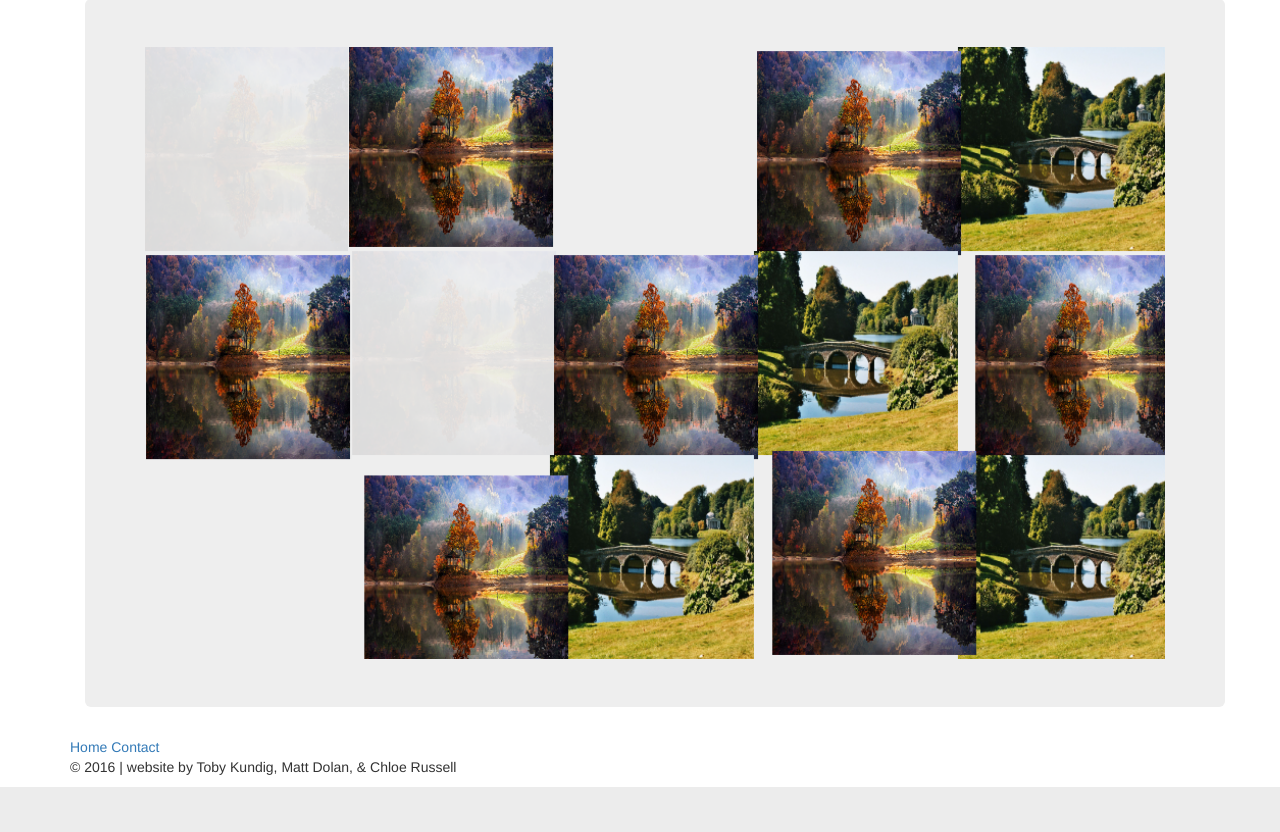
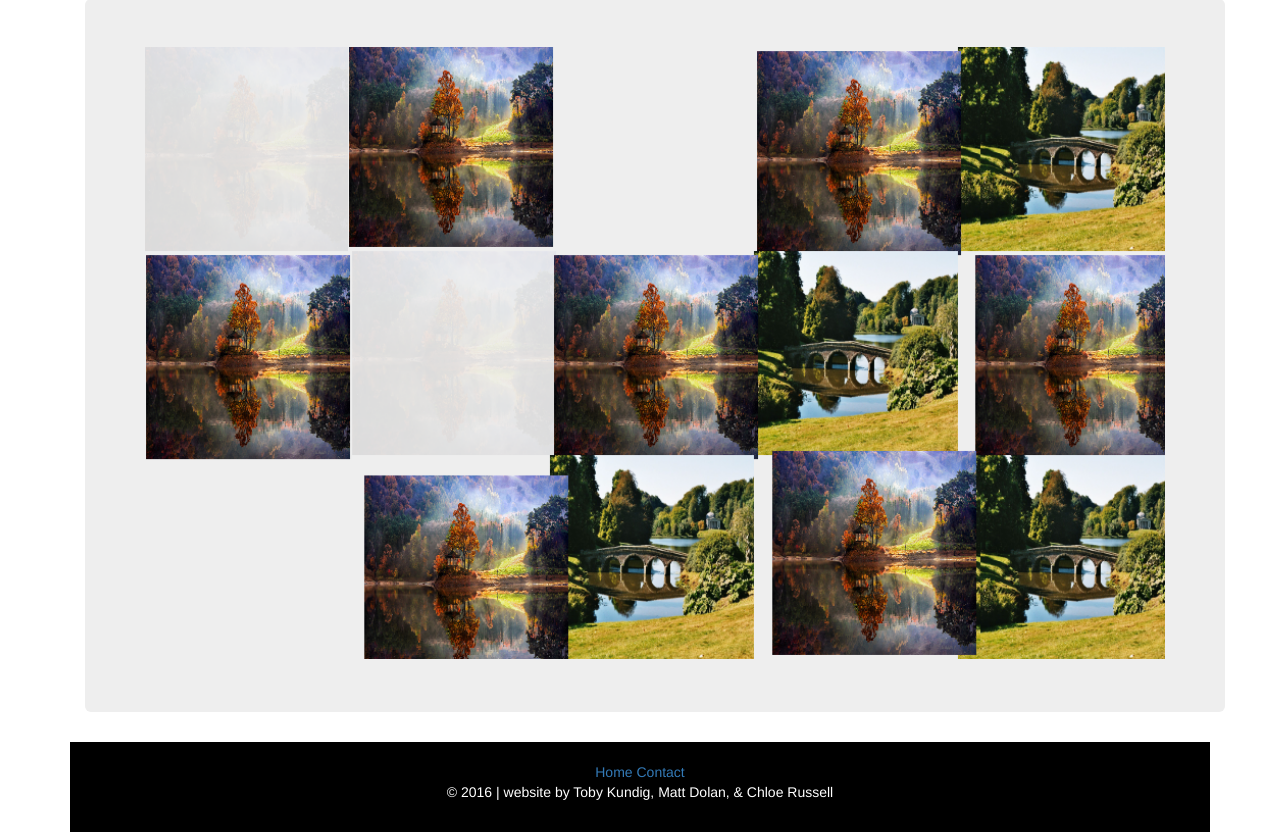
Before and after one commit to TobiasKundig/CSCI491Project, a Django app: page / in a window 1280 px wide. Shown: the part 73-905 px from the top of the page. Before the commit the page ends 860 px from the top, so only its background shows below. Run offline with Django 3.2, Linux system fonts and the light colour scheme; some libraries are stand-ins or nearby versions.

Commit message:
fixing footer

```diff
--- a/portfolio/static/src/pages/footer.html
+++ b/portfolio/static/src/pages/footer.html
@@ -6,7 +6,15 @@
     <title></title>
     <meta name="description" content="">
     <meta name="viewport" content="width=device-width, initial-scale=1">
-
+<style>
+    footer{
+        padding: 20px;
+        background-color: black;
+        color: white;
+        text-align: center;
+        clear: left;
+    }
+</style>
 </head>
 <body>
     <footer>
--- a/templates/portfolio/base.html
+++ b/templates/portfolio/base.html
@@ -12,24 +12,9 @@
         <meta name="viewport" content="width=device-width, initial-scale=1">
         {% endblock head_meta %}
 
-        <link rel="apple-touch-icon" href="apple-touch-icon.png">
-        <!-- Place favicon.ico in the root directory -->
+        <link rel="stylesheet" href="https://maxcdn.bootstrapcdn.com/bootstrap/3.3.7/css/bootstrap.min.css">
 
-        <link rel="stylesheet" href="https://maxcdn.bootstrapcdn.com/bootstrap/3.3.7/css/bootstrap.min.css">
-        <link rel="apple-touch-icon" href="{% static 'src/css/apple-touch-icon.png' %}">
-        <link rel="stylesheet" href="{% static 'src/css/main.css' %}">
-        <link rel="stylesheet" href="{% static 'src/css/header.css' %}">
-        <link rel="stylesheet" href="{% static 'src/css/footerStylesheet.css' %}">
-
-        <script src="{% static 'src/js/vendor/modernizr-2.8.3.min.js' %}"></script>
         <script src="https://ajax.googleapis.com/ajax/libs/jquery/1.12.4/jquery.min.js"></script>
-        <script>window.jQuery || document.write('<script src="../js/vendor/jquery-{{JQUERY_VERSION}}.min.js"><\/script>')</script>
-        <script src="{% static 'src/js/plugins.js' %}"></script>
-        <script src="{% static 'src/js/main.js' %}"></script>
-
-
-        <link rel="stylesheet" href="{% static 'src/css/style.css' %}">
-        <link rel="stylesheet" href="{% static 'src/style/avgrund.css' %}">
 
         <title>MyWork | {% block title %}Home {% endblock title %}</title>
 
@@ -93,9 +78,7 @@
     <script>
             $("#footer").load("{% static 'src/pages/footer.html' %}");
     </script>
-    <script>window.jQuery || document.write('<script src="js/vendor/jquery-{{JQUERY_VERSION}}.min.js"><\/script>')</script>
-    <script src="{% static 'src/js/plugins.js' %}"></script>
-    <script src="{% static 'src/js/main.js' %}"></script>
+
     <!-- Google Analytics: change UA-XXXXX-X to be your site's ID. -->
     <script>
         (function(b,o,i,l,e,r){b.GoogleAnalyticsObject=l;b[l]||(b[l]=
```
